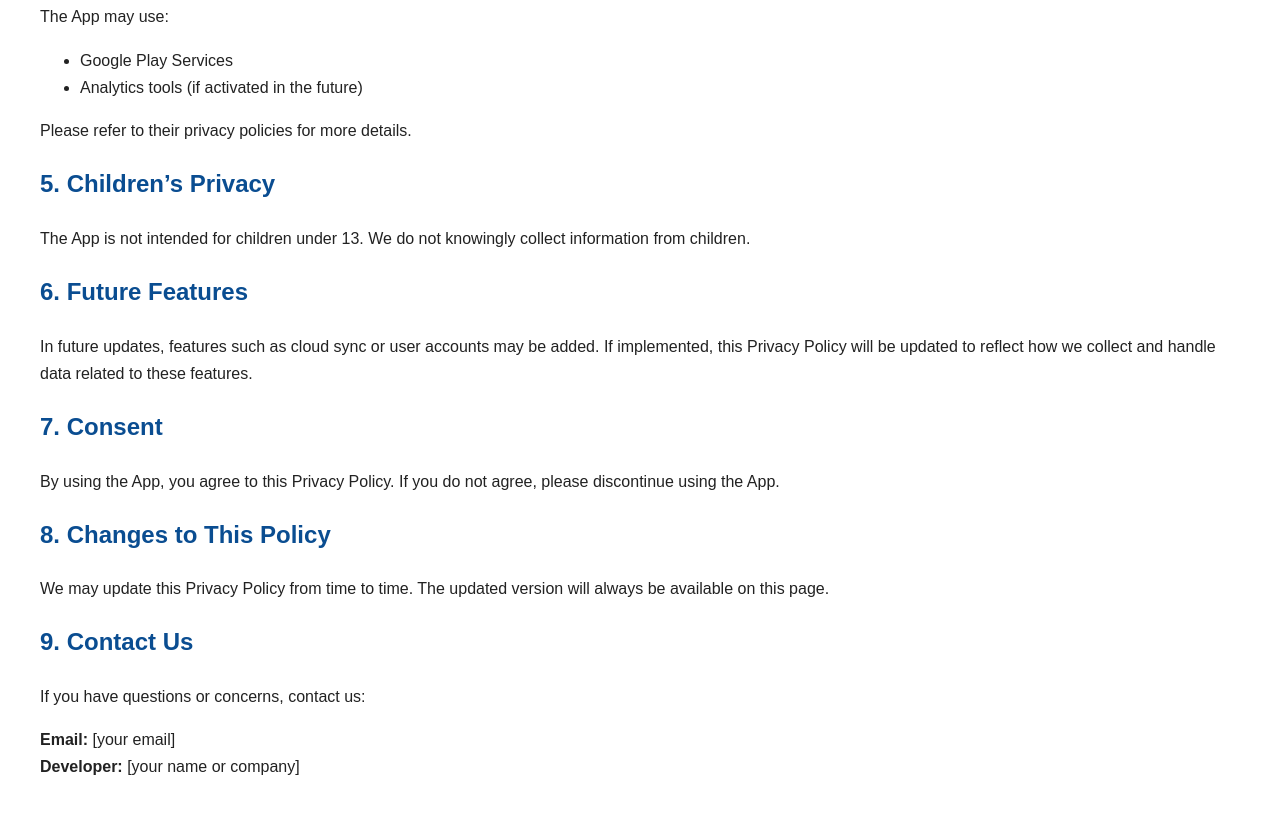
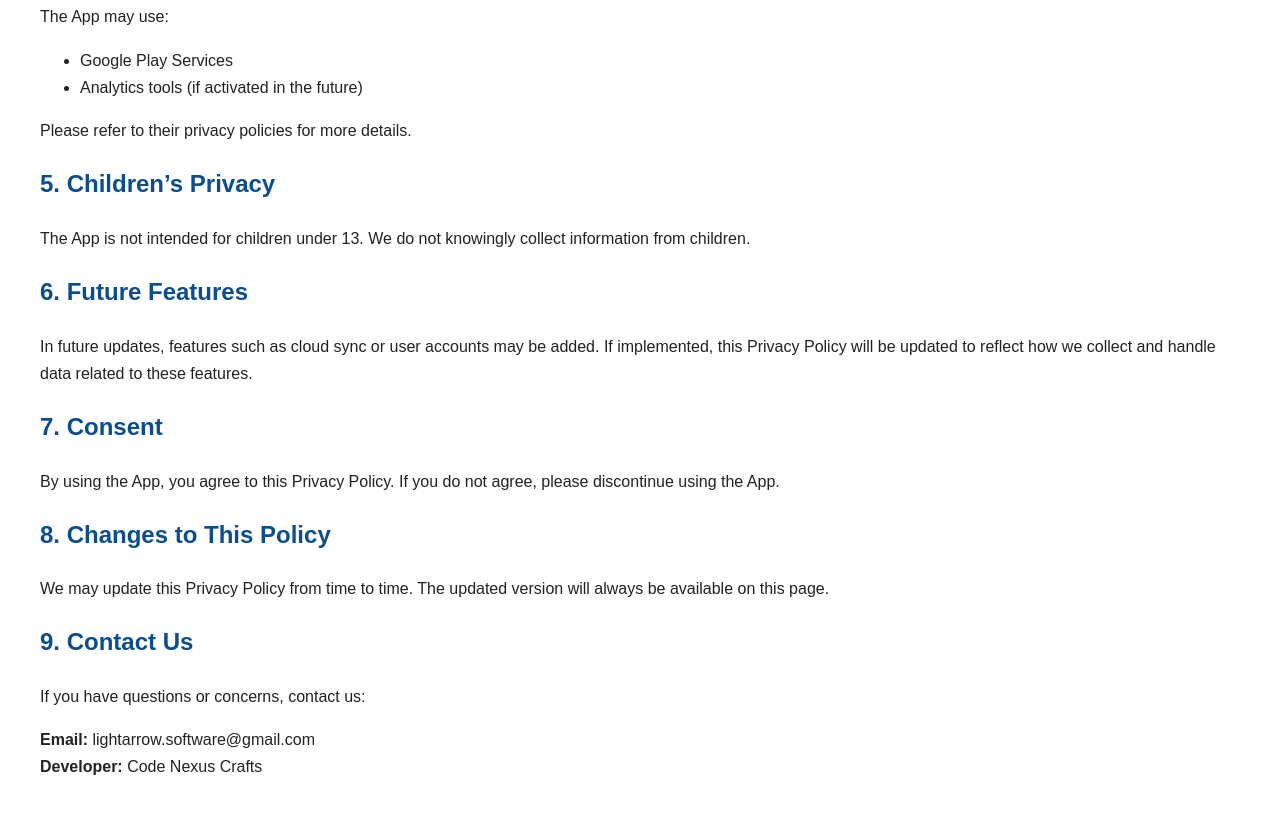
Before and after one commit to lightarrowsoftware/money-tracker-policy, a plain HTML site: page privacy-policy.html in a window 1280 px wide. Shown: the part 955-1768 px from the top of the page. Drawn offline with Linux system fonts and the light colour scheme.

Commit message:
Update privacy-policy.html

```diff
--- a/privacy-policy.html
+++ b/privacy-policy.html
@@ -66,8 +66,8 @@
 
 <h2>9. Contact Us</h2>
 <p>If you have questions or concerns, contact us:</p>
-<p><strong>Email:</strong> [your email]<br>
-<strong>Developer:</strong> [your name or company]</p>
+<p><strong>Email:</strong> lightarrow.software@gmail.com<br>
+<strong>Developer:</strong> Code Nexus Crafts</p>
 
 </body>
 </html>
```
